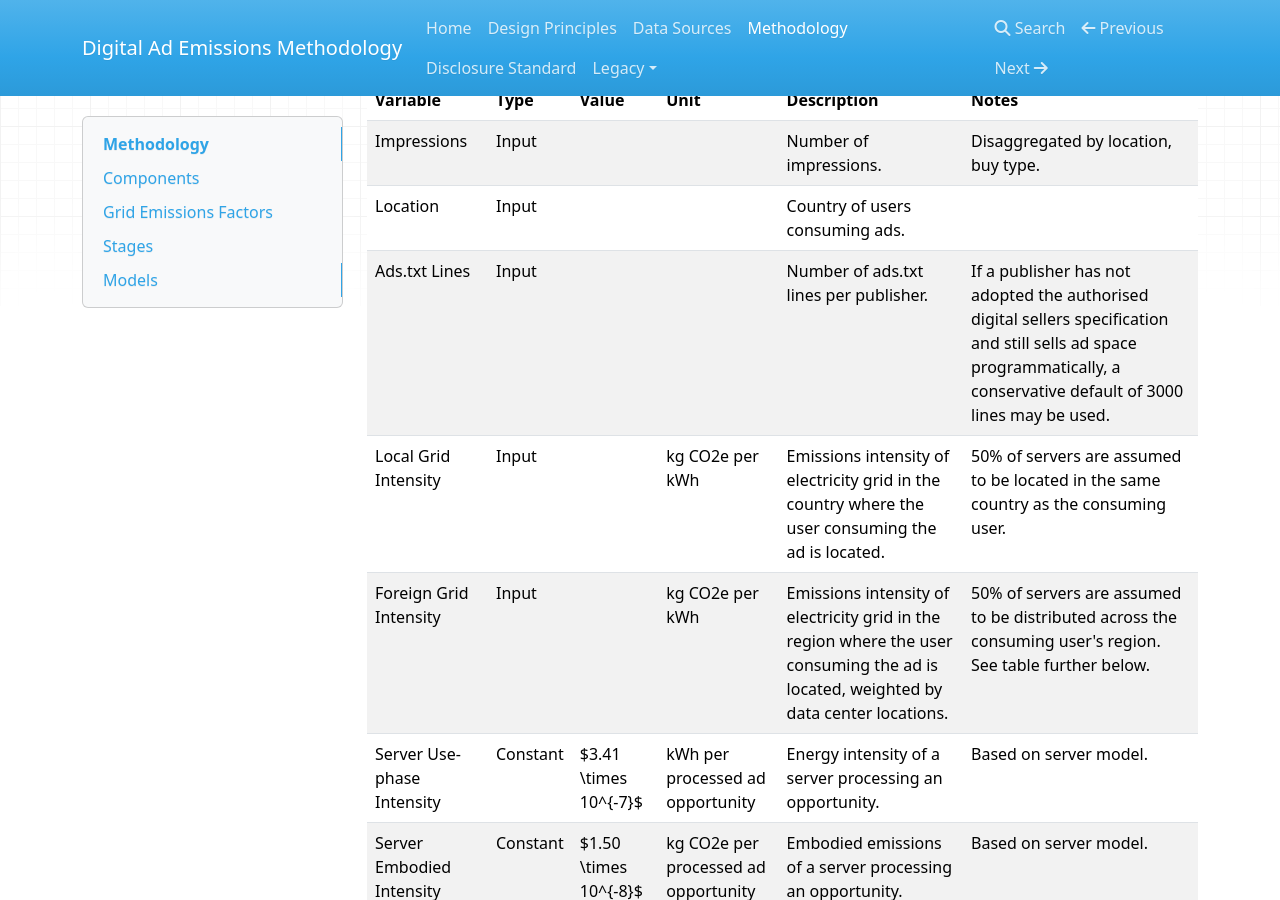
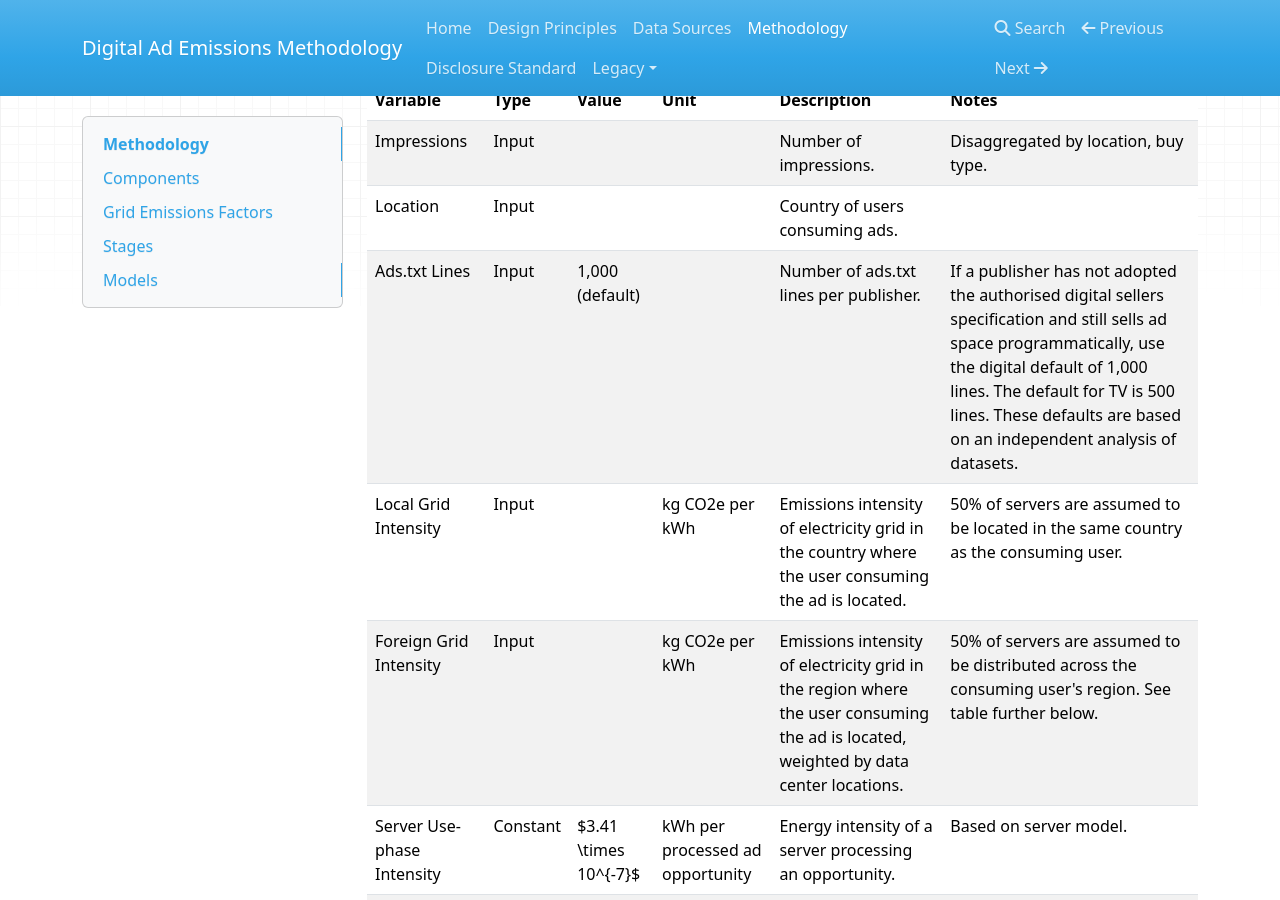
Before and after one commit to iabeurope-beis/digital-ad-emissions, an MkDocs documentation site: the page built from docs/methodology.md, in a window 1280 px wide and 900 px high, scrolled down 1939 px. Built offline with MkDocs 1.6.1, drawn with Linux system fonts in a browser that asks for light colours; nearby versions of some CDN libraries.

Commit message:
update ads.txt line defaults

```diff
--- a/docs/methodology.md
+++ b/docs/methodology.md
@@ -62,7 +62,7 @@ Selection has two major components: estimating the volume of server and networki
 | --- | --- | --- | --- | --- | --- |
 | Impressions | Input | | | Number of impressions. | Disaggregated by location, buy type.|
 | Location | Input | | | Country of users consuming ads. | |
-| Ads.txt Lines | Input | | | Number of ads.txt lines per publisher. | If a publisher has not adopted the authorised digital sellers specification and still sells ad space programmatically, a conservative default of 3000 lines may be used. |
+| Ads.txt Lines | Input | 1,000 (default) | | Number of ads.txt lines per publisher. | If a publisher has not adopted the authorised digital sellers specification and still sells ad space programmatically, use the digital default of 1,000 lines. The default for TV is 500 lines. These defaults are based on an independent analysis of datasets. |
 | Local Grid Intensity | Input | | kg CO2e per kWh | Emissions intensity of electricity grid in the country where the user consuming the ad is located. | 50% of servers are assumed to be located in the same country as the consuming user. |
 | Foreign Grid Intensity | Input | | kg CO2e per kWh | Emissions intensity of electricity grid in the region where the user consuming the ad is located, weighted by data center locations. | 50% of servers are assumed to be distributed across the consuming user's region. See table further below. |
 | Server Use-phase Intensity | Constant | $3.41 \times 10^{-7}$ | kWh per processed ad opportunity | Energy intensity of a server processing an opportunity. | Based on server model. |
```
Also changed, not shown: docs/data.md (+1 -0 lines).
